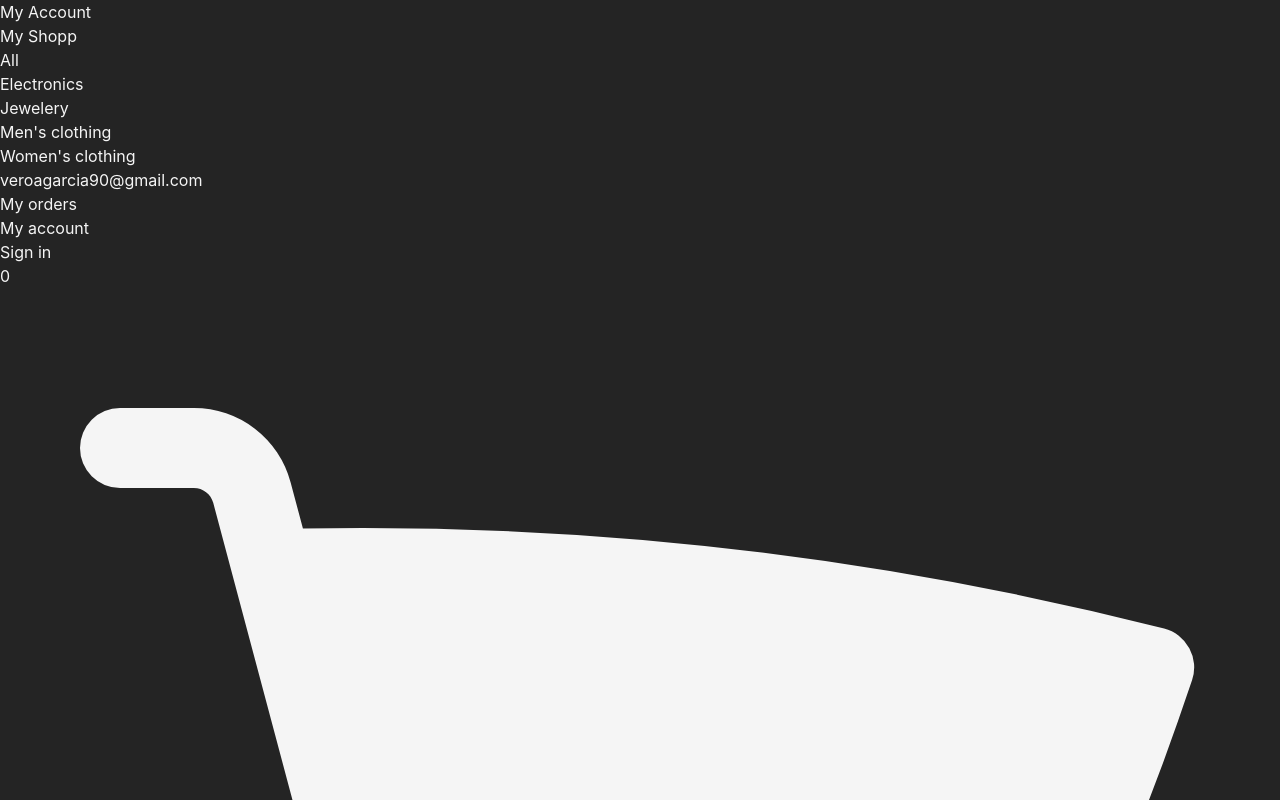
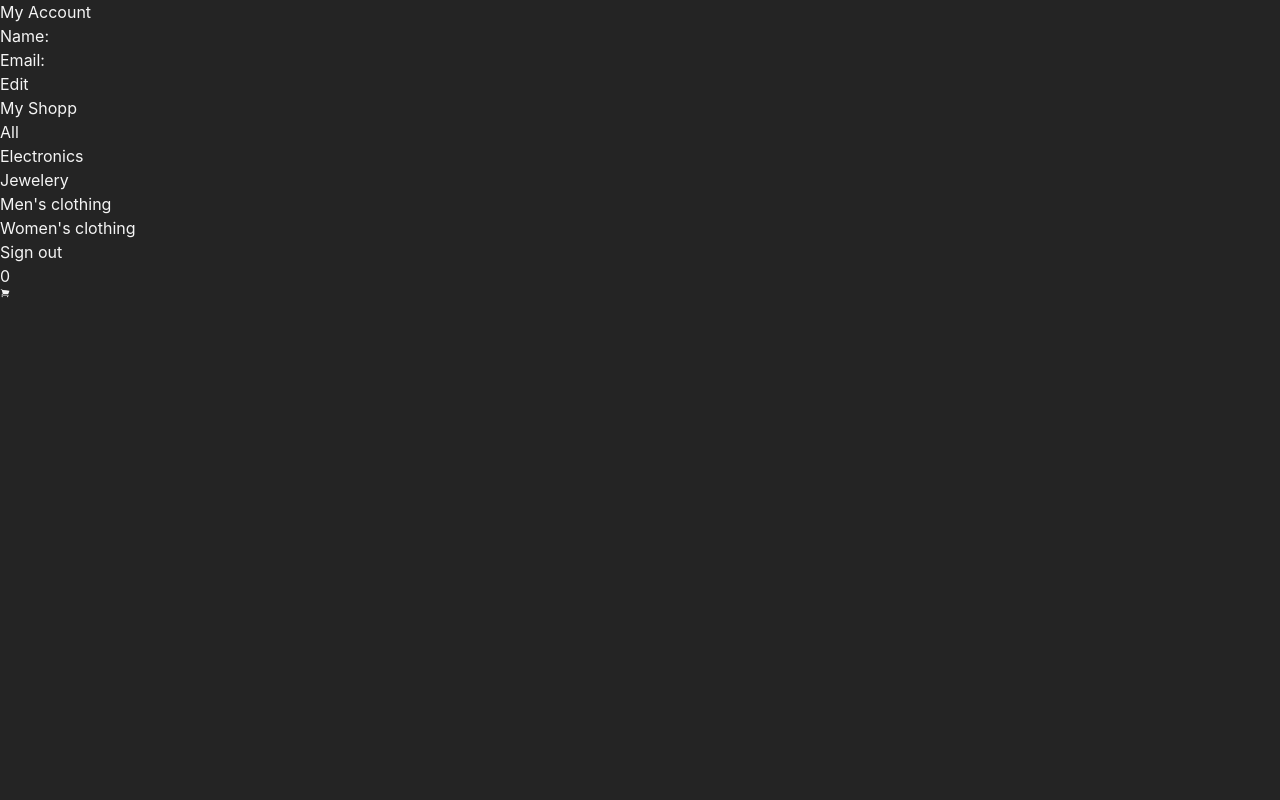
Before and after one commit to veronicaagarcia/fake-ecommerce, a React (Vite) app in the folder vite-project/: page /MyAccount in a window 1280 px wide. Shown: the top 800 px of the page. Built offline with nearby package versions, Linux system fonts and the light colour scheme; no server answers.

Commit message:
guardado de sesion funcionando.Formulario de creacio y edicion de usuario. Proteccion de rutas

```diff
--- a/vite-project/src/Components/CartCard/index.jsx
+++ b/vite-project/src/Components/CartCard/index.jsx
@@ -4,7 +4,6 @@ import { XCircleIcon } from "@heroicons/react/24/solid"
 import { CartContext } from "../../Context"
 import { totalPrice } from "../../Utils"
 import NewInCart from "../NewInCart"
-import "./styles.css"
 
 const CartCard = () => {
     const context = useContext(CartContext)
@@ -50,7 +49,7 @@ const CartCard = () => {
     }
 
     return (
-        <aside className={` ${context.productCartCardOpen == true ? "flex" : "hidden"}  flex-col fixed cartCard border overflow-y-scroll bg-white border-black rounded-lg w-1/5 h-[calc(100vh-80px)]`}>
+        <aside className={` ${context.productCartCardOpen == true ? "flex" : "hidden"}  flex-col fixed right-0 border overflow-y-scroll bg-white border-black rounded-lg w-1/5 h-[calc(100vh-80px)]`}>
             <div className='flex justify-between items-center p-2'>
                 <h2 className='font-medium text-black/60 pl-2 text-xl'>My Order</h2>
                 <div><XCircleIcon
--- a/vite-project/src/Components/CartCard/styles.css
+++ /dev/null
@@ -1,4 +0,0 @@
-.cartCard {
-    z-index: 10;
-    right: 0;
-}
--- a/vite-project/src/Components/NavBar/index.jsx
+++ b/vite-project/src/Components/NavBar/index.jsx
@@ -12,6 +12,13 @@ function NavBar () {
     const parsedSignOut = JSON.parse(signOut)
     const isUserSignOut = context.signOut || parsedSignOut
 
+    const account = localStorage.getItem('account')
+    const parsedAccount = JSON.parse(account)
+
+    const noAccountInLocalStorage = parsedAccount ? Object.keys(parsedAccount).length === 0 : true
+    const noAccountInLocalState = context.account ? Object.keys(context.account).length === 0 : true
+    const hasUserAnAccount = !noAccountInLocalStorage || !noAccountInLocalState
+
     const signOutClick = () => {
         const stringifySignOut = JSON.stringify(true)
         localStorage.setItem('signOut', stringifySignOut)
@@ -19,23 +26,12 @@ function NavBar () {
     }
 
     const renderView = () => {
-        if (isUserSignOut) {
-          return (
-            <li>
-              <NavLink
-                to="/SignIn"
-                className={({ isActive }) => isActive ? textDecoration : undefined }
-                onClick={() => signOutClick()}>
-                Sign out
-              </NavLink>
-            </li>
-          )
-        } else {
+        if (hasUserAnAccount && !isUserSignOut) {
           return (
             <>
                 <li>
                     <NavLink className="font-extralight font-xs text-white/60" to="/" >
-                       veroagarcia90@gmail.com
+                        {parsedAccount?.email}
                     </NavLink>
                 </li>
                 <li className="hover:text-cyan-400">
@@ -56,14 +52,26 @@ function NavBar () {
                 </li>
             </>
           )
+        } else {
+          return (
+            <li>
+              <NavLink
+                to="/SignIn"
+                className={({ isActive }) => isActive ? textDecoration : undefined }
+                onClick={() => signOutClick()}>
+                Sign out
+              </NavLink>
+            </li>
+          )
         }
-      }
+    }
 
     return (
         <nav className="flex bg-zinc-800 items-center justify-between fixed z-2 top-0 w-full py-5 px-3 text-md ">
             <ul className='flex gap-3 items-center'>
                 <li>
-                    <NavLink className="font-bold text-cyan-400 cursor-none text-lg mt-0">
+                    <NavLink className="font-bold text-cyan-400 text-lg mt-0"
+                    to={`${isUserSignOut ? '/SignIn' : '/'}`}>
                        My Shopp
                     </NavLink>
                 </li>
@@ -101,12 +109,13 @@ function NavBar () {
             <ul className='flex gap-2 items-center'>
                 {renderView()}
                 <li className="hover:text-cyan-400">
-                    <NavLink className="flex item-center {({isActive})=> isActive ? textDecoration : undefined }" to="/MyOrder" >
+                    <button className="flex item-center {({isActive})=> isActive ? textDecoration : undefined }"
+                    onClick={()=> context.OpenCloseProductCartCard()}>
                         <div>
                             {context.count}
                         </div>
                         <ShoppingCartIcon  className="h-6 w-5 text-md cursor-pointer" />
-                    </NavLink>
+                    </button>
                 </li>
             </ul>
         </nav>
--- a/vite-project/src/Components/NewInCart/index.jsx
+++ b/vite-project/src/Components/NewInCart/index.jsx
@@ -1,6 +1,5 @@
 /* eslint-disable react/prop-types */
 import { XMarkIcon } from "@heroicons/react/24/solid"
-
 
 const NewInCart = props => {
     const {id, image, title, price, quantity, deleteProductCart} = props
--- a/vite-project/src/Context/index.jsx
+++ b/vite-project/src/Context/index.jsx
@@ -1,3 +1,6 @@
+/* eslint-disable no-unused-vars */
+/* eslint-disable react-refresh/only-export-components */
+/* eslint-disable react-hooks/exhaustive-deps */
 /* eslint-disable no-dupe-else-if */
 /* eslint-disable react/prop-types */
 import { createContext, useState, useEffect } from "react"
@@ -25,7 +28,6 @@ export const inLocalStorage = () => {
     }
   }
 
-
 export const CartProvider = ({children}) => {
 
     const [products, setProducts] = useState([])
@@ -40,7 +42,6 @@ export const CartProvider = ({children}) => {
     const [searchByTitle, setSearchByTitle] = useState(null)
     const [productsFiltered, setProductsFiltered] = useState([])
     const [searchByCategory, setSearchByCategory] = useState(null)
-
     const [account, setAccount] = useState({})
     const [signOut, setSignOut] = useState(false)
 
--- a/vite-project/src/Views/App/index.jsx
+++ b/vite-project/src/Views/App/index.jsx
@@ -1,5 +1,6 @@
-import {useRoutes, BrowserRouter} from "react-router-dom"
-import { CartProvider } from "../../Context"
+import { useContext } from 'react'
+import {useRoutes, BrowserRouter, Navigate} from "react-router-dom"
+import { CartProvider, inLocalStorage, CartContext } from "../../Context"
 import Home from "../Home"
 import MyAccount from "../MyAccount"
 import MyOrder from "../MyOrder";
@@ -9,15 +10,26 @@ import SignIn from "../SignIn"
 import NavBar from "../../Components/NavBar"
 import "./App.css"
 
+const Routes = () => {
+  const context = useContext(CartContext)
 
-const Routes = () => {
+  const account = localStorage.getItem('account')
+  const parsedAccount = JSON.parse(account)
+
+  const signOut = localStorage.getItem('signOut')
+  const parsedSignOut = JSON.parse(signOut)
+
+  const noAccountInLocalStorage = parsedAccount ? Object.keys(parsedAccount).length === 0 : true
+  const noAccountInLocalState = Object.keys(context.account).length === 0
+  const hasUserAnAccount = !noAccountInLocalStorage || !noAccountInLocalState
+  const isUserSignOut = context.signOut || parsedSignOut
+
   let routes = useRoutes([
-    { path: "/", element: <Home/> },
-    { path: "/", element: <Home/> },
-    { path: "/electronics", element: <Home/> },
-    { path: "/jewelery", element: <Home/> },
-    { path: "/menClothing", element: <Home/> },
-    { path: "/womenClothing", element: <Home/> },
+    { path: "/", element: hasUserAnAccount && !isUserSignOut ? <Home/> : <Navigate replace to={'/SignIn'} /> },
+    { path: "/electronics", element: hasUserAnAccount && !isUserSignOut ? <Home/> : <Navigate replace to={'/SignIn'} />},
+    { path: "/jewelery", element: hasUserAnAccount && !isUserSignOut ? <Home/> : <Navigate replace to={'/SignIn'} />},
+    { path: "/menClothing", element: hasUserAnAccount && !isUserSignOut ? <Home/> : <Navigate replace to={'/SignIn'} /> },
+    { path: "/womenClothing", element: hasUserAnAccount && !isUserSignOut ?<Home/> : <Navigate replace to={'/SignIn'} /> },
     { path: "/MyAccount", element: <MyAccount/> },
     { path: "/MyOrder", element: <MyOrder/> },
     { path: "/MyOrders", element: <MyOrders/> },
@@ -30,6 +42,7 @@ const Routes = () => {
 }
 
 function App() {
+  inLocalStorage()
   return (
     <CartProvider>
       <BrowserRouter>
--- a/vite-project/src/Views/Home/index.jsx
+++ b/vite-project/src/Views/Home/index.jsx
@@ -5,7 +5,6 @@ import Layout from "../../Components/Layout"
 import Card from "../../Components/Card"
 import ProductDetail from "../../Components/ProductDetail"
 import CartCard from "../../Components/CartCard"
-import "./styles.css"
 
 function Home () {
     const context = useContext(CartContext)
@@ -21,7 +20,9 @@ function Home () {
         }
         else {
             return (
-                <div className="dontFound w-80 p-4 mb-4 mt-3 font-medium text-md text-cyan-100">We’re sorry we don’t have products for: {context.searchByTitle}</div>
+                <>
+                    <img className="w-full h-full mt-8" src="../../../public/no-product-found.png" alt="No product found" />
+                </>
             )
         }
     }
@@ -30,7 +31,7 @@ function Home () {
             <div className="flex items-center justify-center relative w-70 mb-4">
                 <h1 className="font-medium mt-3 text-lg">Exclusive Products</h1>
             </div>
-            <input type="text" placeholder="Search a product" className="rounded-lg border-2 border-cyan-400 text-black w-1/5 p-1 focus:outline-none"
+            <input type="text" placeholder="Search a product" className="rounded-lg border-2 border-cyan-400 text-white/60 bg-zinc-800 w-1/4 p-1 focus:outline-none"
             onChange={(event)=> context.setSearchByTitle(event.target.value)}/>
             <div className="grid gap-3 grid-cols-[repeat(auto-fit,_minmax(180px,_220px))] w-full max-w-screen-md mt-5 items-center justify-center">
                 {renderViewProducts()}
--- a/vite-project/src/Views/Home/styles.css
+++ /dev/null
@@ -1,5 +0,0 @@
-.dontFound {
-    width: 30vw;
-    text-align: center;
-    padding-left: 35px;
-}
--- a/vite-project/src/Views/MyAccount/index.jsx
+++ b/vite-project/src/Views/MyAccount/index.jsx
@@ -1,11 +1,100 @@
+import { useContext, useState, useRef } from 'react'
+import { CartContext } from '../../Context'
 import Layout from "../../Components/Layout"
 
 function MyAccount () {
+
+    const context = useContext(CartContext)
+    const [view, setView] = useState('userInfo')
+    const account = localStorage.getItem('account')
+    const parsedAccount = JSON.parse(account)
+    const form = useRef(null)
+
+    const editAccount = () => {
+    const formData = new FormData(form.current)
+	const data = {
+        name: formData.get('name'),
+		email: formData.get('email'),
+		password: formData.get('password')
+	}
+    const stringifyAccount = JSON.stringify(data)
+    localStorage.setItem('account', stringifyAccount)
+    context.setAccount(data)
+  }
+
+  const renderUserInfo = () => {
     return (
-        <Layout>
-            <h1 className="font-medium mt-3 text-lg">My Account</h1>
-        </Layout>
+      <div className='flex flex-col w-80 mt-8'>
+        <p>
+          <span className='font-bold text-md'>Name: </span>
+          <span>{parsedAccount?.name}</span>
+        </p>
+        <p>
+          <span className='font-bold text-md'>Email: </span>
+          <span>{parsedAccount?.email}</span>
+        </p>
+        <button
+          className='border border-cyan-600 text-cyan-600 rounded-lg mt-6 py-3'
+          onClick={() => setView('editUserInfo')}>
+          Edit
+        </button>
+      </div>
     )
+  }
+
+  const renderEditUserInfo = () => {
+    return (
+      <form ref={form} className='flex flex-col gap-4 w-80 mt-8'>
+        <div className='flex flex-col gap-1'>
+          <label htmlFor="name" className='font-light text-md'>Your name:</label>
+          <input
+            type="text"
+            id="name"
+            name="name"
+            defaultValue={parsedAccount.name}
+            placeholder="Ana"
+            className='rounded-lg text-black/60 border border-black placeholder:font-light placeholder:text-md placeholder:text-black/60 focus:outline-none py-2 px-4'
+          />
+        </div>
+        <div className='flex flex-col gap-1'>
+          <label htmlFor="email" className='font-light text-md'>Your email:</label>
+          <input
+            type="text"
+            id="email"
+            name="email"
+            defaultValue={parsedAccount.email}
+            placeholder="ana@email.com"
+            className='rounded-lg text-black/60 border border-black placeholder:font-light placeholder:text-md placeholder:text-black/60 focus:outline-none py-2 px-4'
+          />
+        </div>
+        <div className='flex flex-col gap-1'>
+          <label htmlFor="password" className='font-light text-md'>Your password:</label>
+          <input
+            type="text"
+            id="password"
+            name="password"
+            defaultValue={parsedAccount.password}
+            placeholder="******"
+            className='rounded-lg text-black/60 border border-black placeholder:font-light placeholder:text-md placeholder:text-black/60 focus:outline-none py-2 px-4'
+          />
+        </div>
+        <button
+          className='bg-cyan-400 text-white w-full rounded-lg py-3'
+          onClick={() => {setView('userInfo'), editAccount()}}>
+          Edit
+        </button>
+      </form>
+    )
+  }
+
+  const renderView = () => view === 'editUserInfo' ? renderEditUserInfo() : renderUserInfo()
+
+  return (
+    <Layout>
+      <h1 className="font-medium mt-3 text-lg">My Account</h1>
+      {renderView()}
+    </Layout>
+  )
 }
 
 export default MyAccount
--- a/vite-project/src/Views/MyOrders/index.jsx
+++ b/vite-project/src/Views/MyOrders/index.jsx
@@ -9,7 +9,7 @@ function MyOrders () {
     return (
         <Layout>
             <div className="flex items-center w-80 justify-center relative mb-5">
-            <h1 className="font-medium mt-3 text-lg">My Orders</h1>
+                <h1 className="font-medium mt-3 text-lg">My Orders</h1>
             </div>
             {
                 context.order.map((item, index)=>(
--- a/vite-project/src/Views/NotFound/index.jsx
+++ b/vite-project/src/Views/NotFound/index.jsx
@@ -2,7 +2,7 @@ import Layout from "../../Components/Layout"
 function NotFound () {
     return (
         <Layout>
-            <h1 className="font-medium mt-3 text-lg">NotFound</h1>
+            <img src="../../../public/siteground-404-page.png" alt="Page not found" />
         </Layout>
     )
 }
--- a/vite-project/src/Views/SignIn/index.jsx
+++ b/vite-project/src/Views/SignIn/index.jsx
@@ -4,7 +4,7 @@ import { CartContext } from '../../Context'
 import Layout from "../../Components/Layout"
 function SignIn () {
   const context = useContext(CartContext)
-    const [view, setView] = useState('user-info')
+  const [view, setView] = useState('userInfo')
 
   const account = localStorage.getItem('account')
   const parsedAccount = JSON.parse(account)
@@ -30,7 +30,6 @@ function SignIn () {
       email: formData.get('email'),
       password: formData.get('password')
     }
-		console.log(data)
 
     const stringifyAccount = JSON.stringify(data)
     localStorage.setItem('account', stringifyAccount)
@@ -51,10 +50,9 @@ function SignIn () {
         <span className='font-bold text-dm'>Password: </span>
         <span>{parsedAccount?.password}</span>
       </p>
-                <Link
-                to="/">
+      <Link to="/">
         <button
-                    className='bg-black disabled:bg-cyan-400 text-white w-full rounded-lg py-3 mt-4 mb-2'
+          className='bg-cyan-400 disabled:bg-cyan-400 text-white w-full rounded-lg py-3 mt-4 mb-2'
           disabled={!hasUserAnAccount}
           onClick={() => signIn()}>
           Log in
@@ -64,8 +62,7 @@ function SignIn () {
         <a className='font-light text-xs underline underline-offset-4' href='/'>Forgot my password</a>
       </div>
       <button
-                className='border border-black disabled:text-black/40 disabled:border-black/40
-                rounded-lg mt-6 py-3'
+        className='border border-cyan-400 disabled:text-cyan-600 disabled:border-cyan-600 rounded-lg mt-6 py-3'
         onClick={() => setView('createUserInfo')}
         disabled={hasUserAnAccount}>
         Sign up
@@ -73,7 +70,6 @@ function SignIn () {
     </div>
     )
   }
-    console.log(hasUserAnAccount)
   const renderCreateUserInfo = () => {
     return (
     <form ref={form} className='flex flex-col gap-4 w-80'>
@@ -85,8 +81,7 @@ function SignIn () {
           name="name"
           defaultValue={parsedAccount?.name}
           placeholder="Name"
-                  className='rounded-lg border border-black placeholder:font-light
-                  placeholder:text-sm placeholder:text-black/60 focus:outline-none py-2 px-4'
+          className='rounded-lg border border-black placeholder:font-light placeholder:text-sm placeholder:text-black focus:outline-none py-2 px-4'
         />
       </div>
       <div className='flex flex-col gap-1'>
@@ -97,8 +92,7 @@ function SignIn () {
             name="email"
             defaultValue={parsedAccount?.email}
             placeholder="name@email.com"
-                  className='rounded-lg border border-black
-                  placeholder:font-light placeholder:text-sm placeholder:text-black/60 focus:outline-none py-2 px-4'
+            className='rounded-lg border border-black placeholder:font-light placeholder:text-sm placeholder:text-black focus:outline-none py-2 px-4'
           />
       </div>
       <div className='flex flex-col gap-1'>
@@ -109,8 +103,7 @@ function SignIn () {
           name="password"
           defaultValue={parsedAccount?.password}
           placeholder="******"
-                  className='rounded-lg border border-black
-                  placeholder:font-light placeholder:text-sm placeholder:text-black/60 focus:outline-none py-2 px-4'
+          className='rounded-lg border border-black placeholder:font-light placeholder:text-sm placeholder:text-black focus:outline-none py-2 px-4'
         />
       </div>
       <Link to="/">
@@ -126,7 +119,6 @@ function SignIn () {
 
   const renderView = () => view === 'createUserInfo' ? renderCreateUserInfo() : renderLogIn()
 
-
   return (
     <Layout>
       <h1 className="font-medium mt-3 text-lg mb-10">Sign In</h1>
```
Also changed, not shown: vite-project/public/no-product-found.png (added), vite-project/public/siteground-404-page.png (added). Lines whose indentation alone changed are shown as unchanged.
